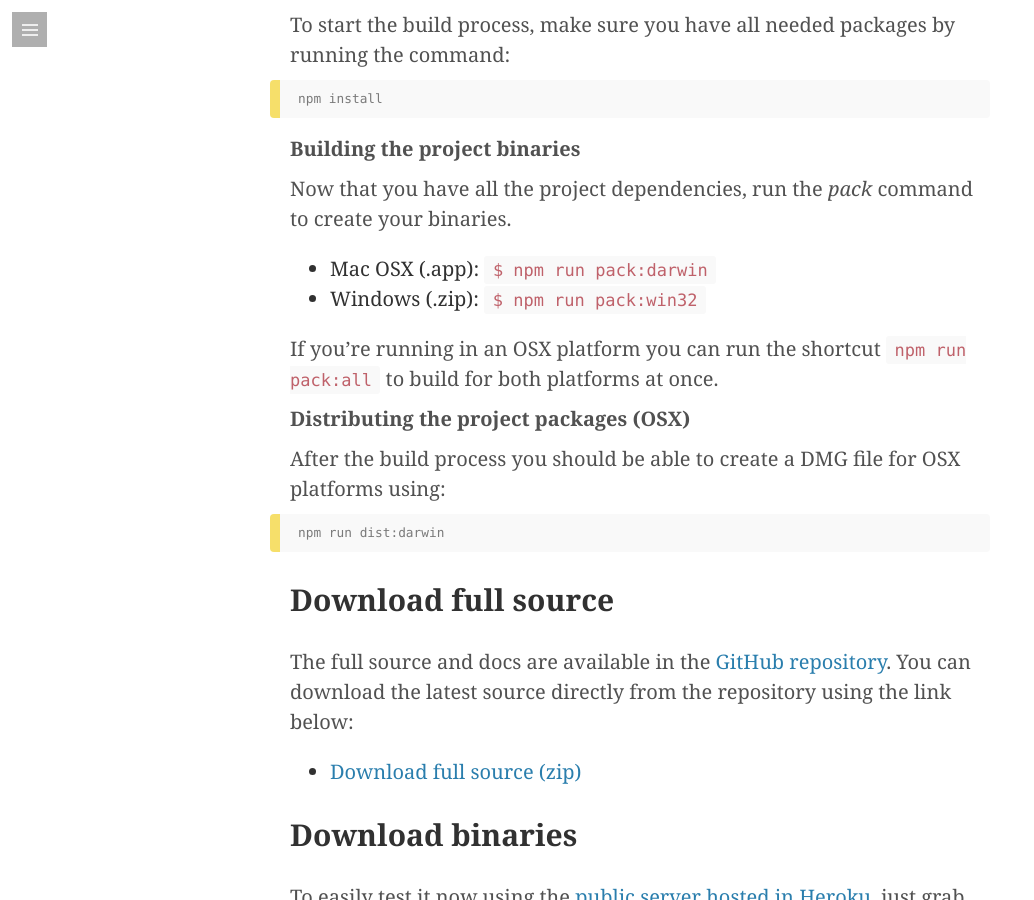
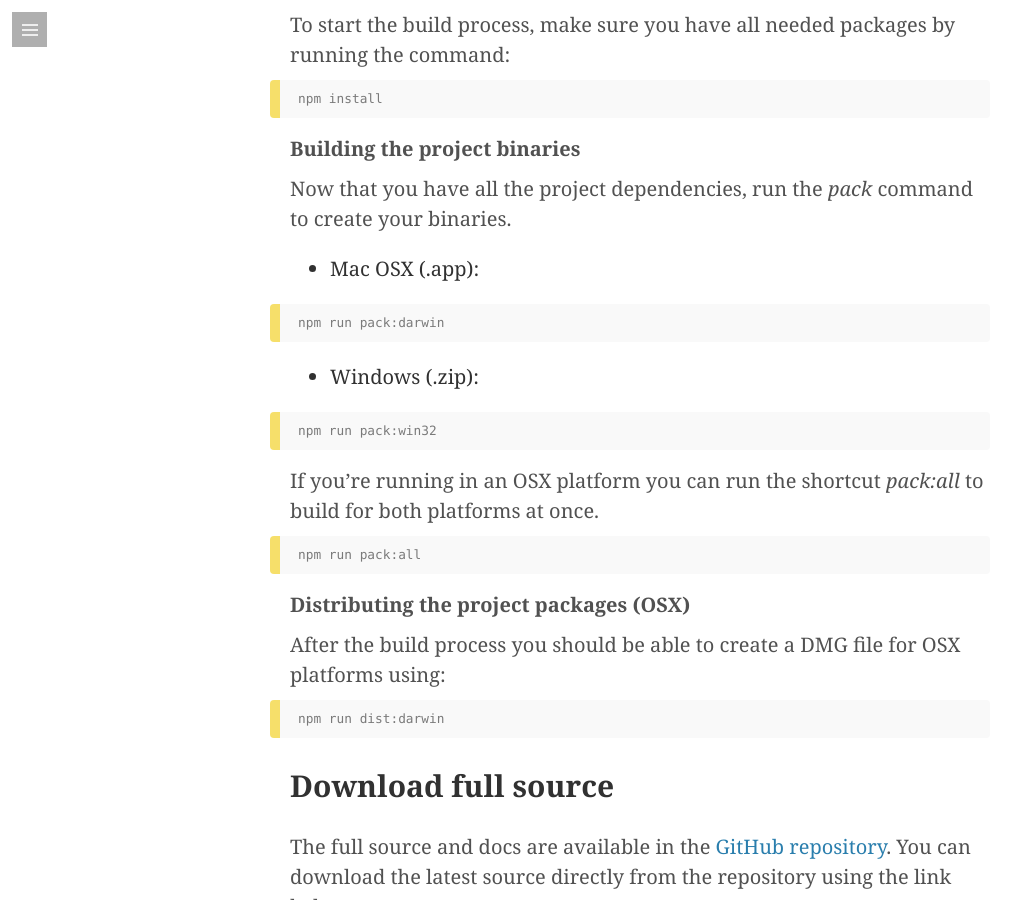
Before and after one commit to luiseduardobrito/luiseduardobrito.github.io, a Jekyll site: the page built from _posts/2016-04-05-creating-electron-chat-using-socket-io.md, in a window 1280 px wide and 900 px high, scrolled down 3470 px. Shown: the whole window, without its empty margins (0-1034 px from the left). Built offline with Jekyll 4.4.1, drawn with Linux system fonts in a browser that asks for light colours; some web fonts are replaced; comment, search, counter and statistics services are not loaded.

Commit message:
Fix: less inline blocks

````diff
--- a/_posts/2016-04-05-creating-electron-chat-using-socket-io.md
+++ b/_posts/2016-04-05-creating-electron-chat-using-socket-io.md
@@ -111,10 +111,23 @@ npm install
 
 Now that you have all the project dependencies, run the *pack* command to create your binaries.
 
-- Mac OSX (.app): ```$ npm run pack:darwin```
-- Windows (.zip): ```$ npm run pack:win32```
+- Mac OSX (.app):
 
-If you're running in an OSX platform you can run the shortcut ```npm run pack:all``` to build for both platforms at once.
+```
+npm run pack:darwin
+```
+
+- Windows (.zip):
+
+```
+npm run pack:win32
+```
+
+If you're running in an OSX platform you can run the shortcut *pack:all* to build for both platforms at once.
+
+```
+npm run pack:all
+```
 
 
 **Distributing the project packages (OSX)**
````
